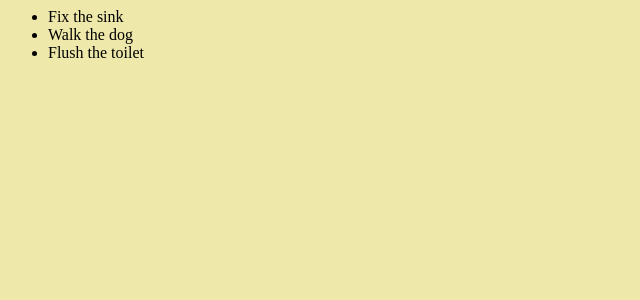
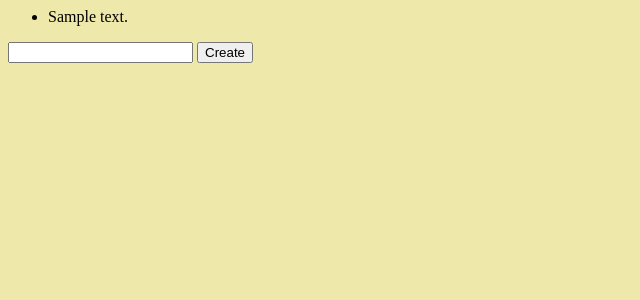
Before and after one commit to aksell/fullstack-lessons, a Flask app: page / in a window 1280 px wide. Shown: the top 300 px of the page, without its empty margins (0-640 px from the left). Run offline with Flask 2, Linux system fonts and the light colour scheme; tables that the repository leaves empty hold one stand-in row (values such as "Sample post").

Commit message:
Add form to create todo items

```diff
--- a/app.py
+++ b/app.py
@@ -1,4 +1,4 @@
-from flask import Flask, render_template
+from flask import Flask, render_template, request
 from flask_sqlalchemy import SQLAlchemy
 
 app = Flask(__name__)
@@ -22,12 +22,11 @@ db.create_all()
 
 @app.route("/")
 def index():
-    return render_template(
-        "index.html",
-        data=[
-            {"description": "Fix the sink"},
-            {"description": "Walk the dog"},
-            {"description": "Flush the toilet"},
-        ],
-    )
     return render_template("index.html", data=TodoItem.query.all())
+
+
+@app.route("/todo/create", methods=["POST"])
+def handle_create_todo():
+    db.session.add(TodoItem(description=request.form["description"]))
+    db.session.commit()
+    return index()
--- a/templates/index.html
+++ b/templates/index.html
@@ -19,5 +19,9 @@
       <li>{{item.description}}</li>
       {% endfor %}
     </ul>
+    <form method="POST" action="/todo/create">
+      <input type="text" name="description" />
+      <input type="submit" value="Create" />
+    </form>
   </body>
 </html>
```
